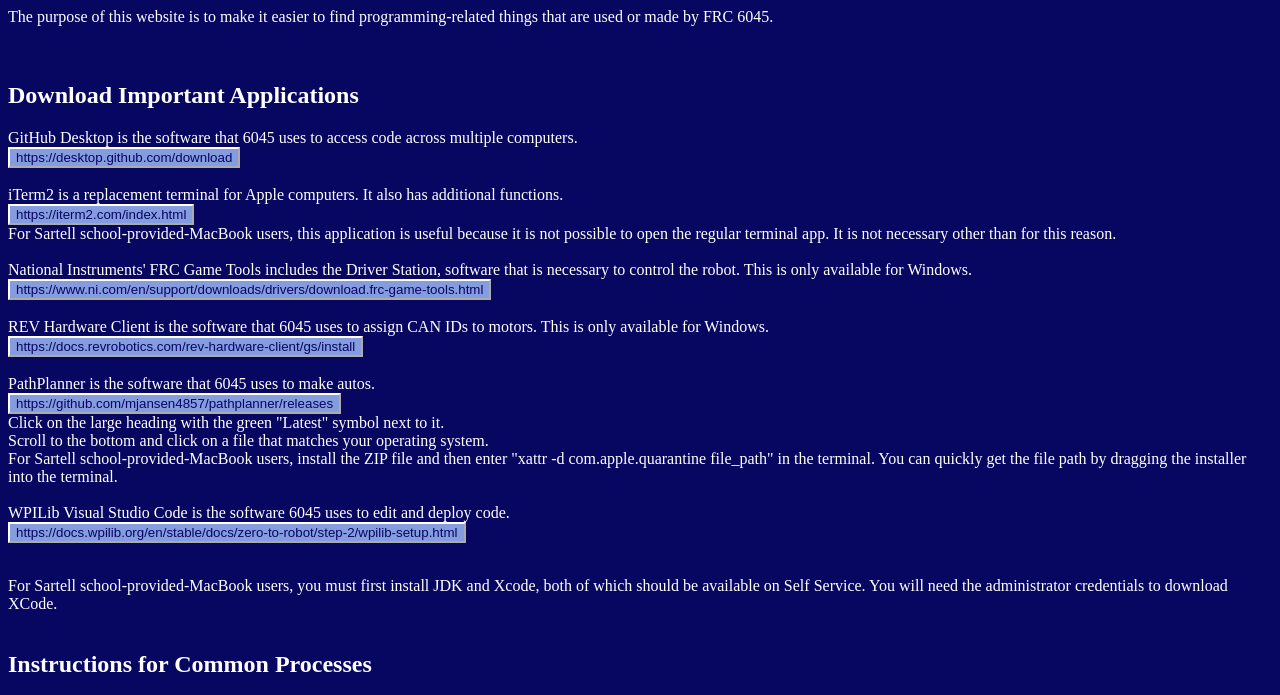
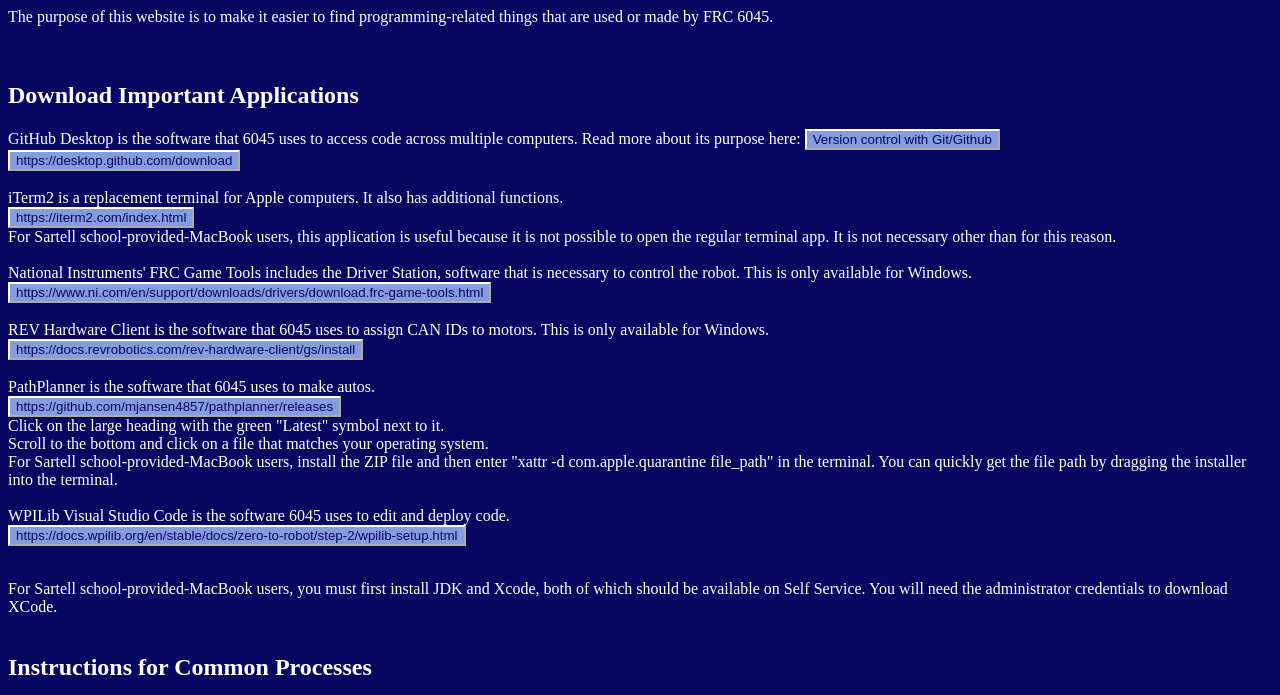
Before and after one commit to frc-6045/frc-6045.github.io, a plain HTML site: page index.html in a window 1280 px wide. Shown: the part 72-767 px from the top of the page. Drawn offline with Linux system fonts and the light colour scheme.

Commit message:
add link to "version control with Git/Github"

```diff
--- a/index.html
+++ b/index.html
@@ -11,7 +11,7 @@
 
 
 <h2>Download Important Applications</h2>
-    <p>GitHub Desktop is the software that 6045 uses to access code across multiple computers.<br>
+    <p>GitHub Desktop is the software that 6045 uses to access code across multiple computers. Read more about its purpose here: <a href="versioncontrolwithgitgithub.html" target="_blank"><button style="background-color:rgb(133, 156, 223);color:rgb(7, 7, 98); border-color:white">Version control with Git/Github</button></a><br>
     <a href="https://desktop.github.com/download" target="_blank"><button style="background-color:rgb(133, 156, 223);color:rgb(7, 7, 98); border-color:white">https://desktop.github.com/download</button></a><br><br>
 
     iTerm2 is a replacement terminal for Apple computers. It also has additional functions.<br>
```
